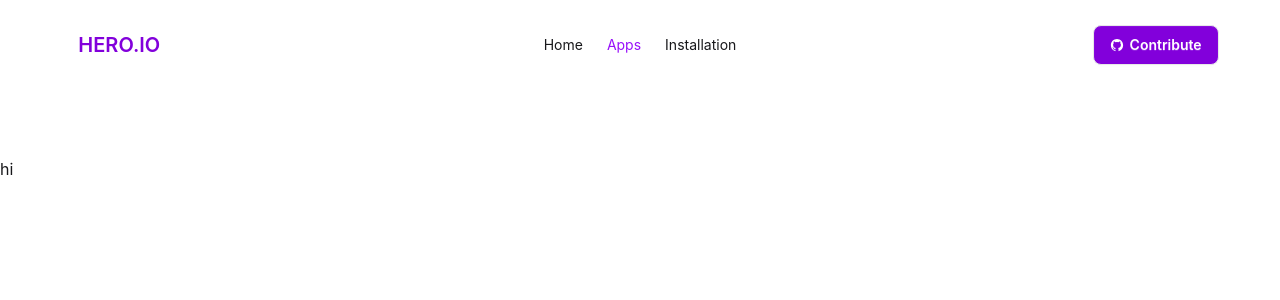
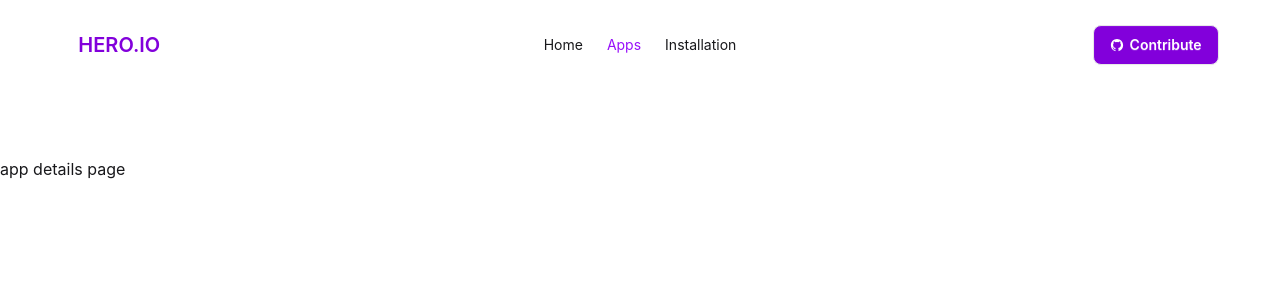
Before and after one commit to tfshorifulislam/Hero-IO, a React (Vite) app: page /Apps/1 in a window 1280 px wide. Shown: the top 300 px of the page. Built offline with nearby package versions, Linux system fonts and the light colour scheme.

Commit message:
app details page issue found

```diff
--- a/src/Pages/AppsDetails/AppDetails.jsx
+++ b/src/Pages/AppsDetails/AppDetails.jsx
@@ -1,9 +1,18 @@
 import React from 'react';
+import { useParams } from 'react-router';
+import UseAppsData from '../../useAppsData/UseAppsData';
 
 const AppDetails = () => {
+    const { id } = useParams()
+
+    const { app, loading } = UseAppsData()
+
+
+    const expectedApp = app.find(apps => apps.id == id)
+    console.log(expectedApp)
     return (
         <div>
-            <h1>hi</h1>
+            <h1>app details page</h1>
         </div>
     );
 };
```
Also changed, not shown: src/useAppsData/UseAppsData.jsx (+3 -4 lines).
